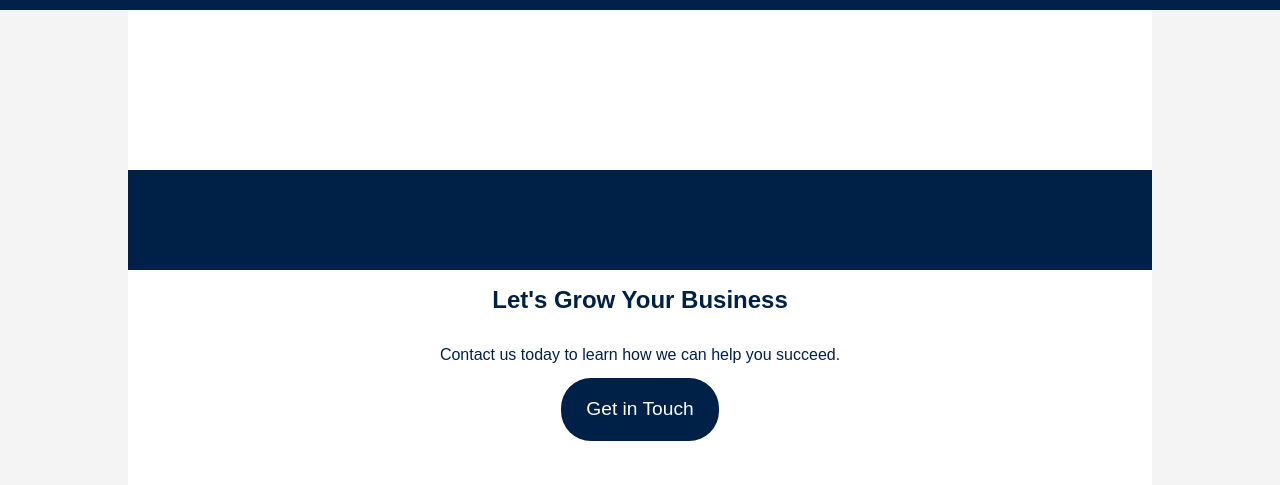
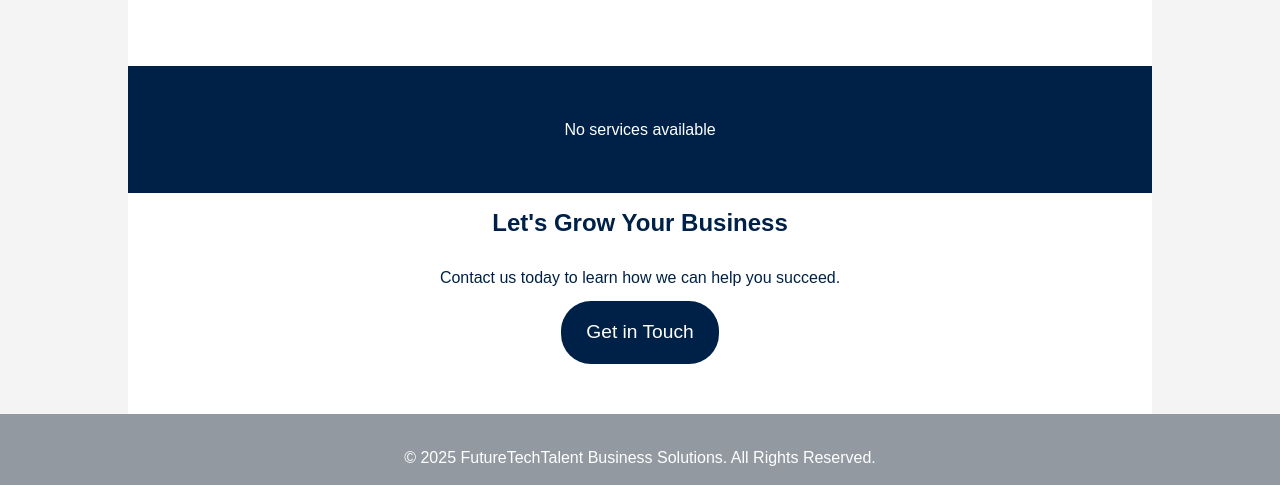
Before and after one commit to lasecoder/my-website-backend, a website: page public/index.html in a window 1280 px wide. Shown: the part 182-667 px from the top of the page. Drawn offline with nearby package versions, Linux system fonts and the light colour scheme; no server answers.

Commit message:
Update index.html

```diff
--- a/public/index.html
+++ b/public/index.html
@@ -97,6 +97,26 @@
 
   <!-- JavaScript -->
   <script>
+  const isLocalhost = window.location.hostname === "localhost";
+
+const config = {
+  backendUrl: isLocalhost
+    ? ""
+    : "https://my-website-backend-ixzh.onrender.com",
+  defaultContent: {
+    header: {
+      title: "",
+      image: "/uploads/default-logo.png"
+    },
+    services: [],
+    footer: {
+      footerText: "© 2025 FutureTechTalent Business Solutions. All Rights Reserved."
+    }
+  }
+};
+
+
+
     const elements = {
       headerTitle: document.getElementById("home-header-title"),
       logo: document.getElementById("logo"),
```
